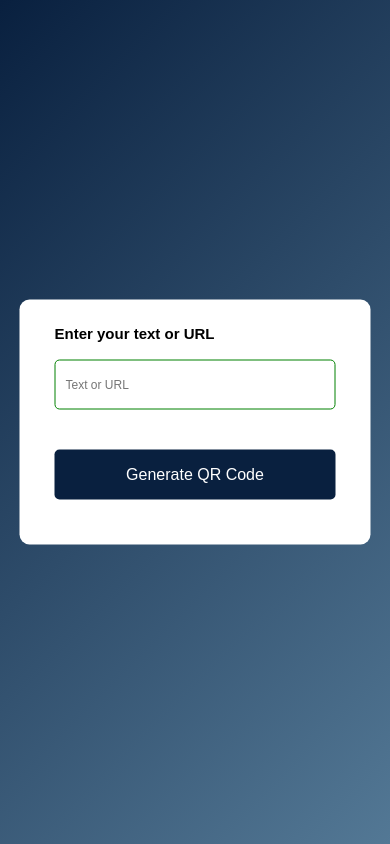
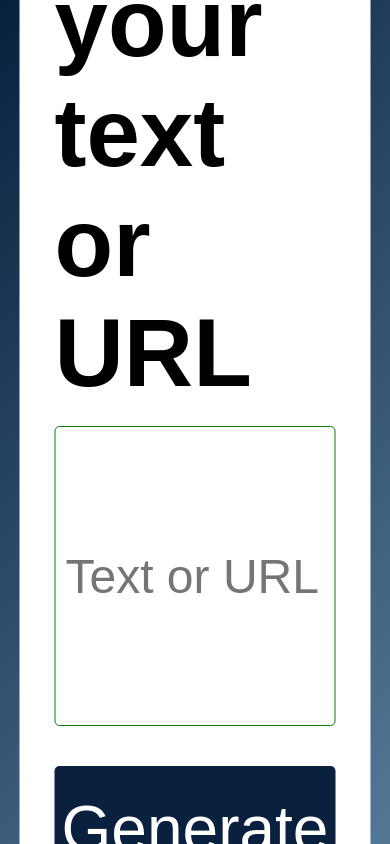
Before and after one commit to AshotMK/qrcodegenerator, a plain HTML site: page index.html in a window 390 px wide. Drawn offline with Linux system fonts and the light colour scheme.

Commit message:
Update style.css

```diff
--- a/style.css
+++ b/style.css
@@ -62,6 +62,35 @@ body{
 		background: #fff;
 		border-radius: 10px;
 	}
+	  	  .container p{
+			font-weight: 600;
+			font-size: 6em;
+			margin-bottom: 8px;
+		}
+		.container input{
+			width: 100%;
+			height: 300px;
+			border: 1px solid green;
+			outline: 0;
+			padding: 10px;
+			margin: 10px 0 20px;
+			border-radius: 5px;
+			font-size: 3em;
+		}
+		.container button{
+			width: 100%;
+			height: 200px;
+			background: #09203F;
+			color: #fff;
+			border: 0;
+			outline: 0;
+			border-radius: 5px;
+			box-shadow: 0 10px 10px solid #537895;
+			cursor: pointer;
+			margin: 20px 0;
+			font-weight: 500;
+			font-size: 4em;
+		}
   }
 }
 }
```
